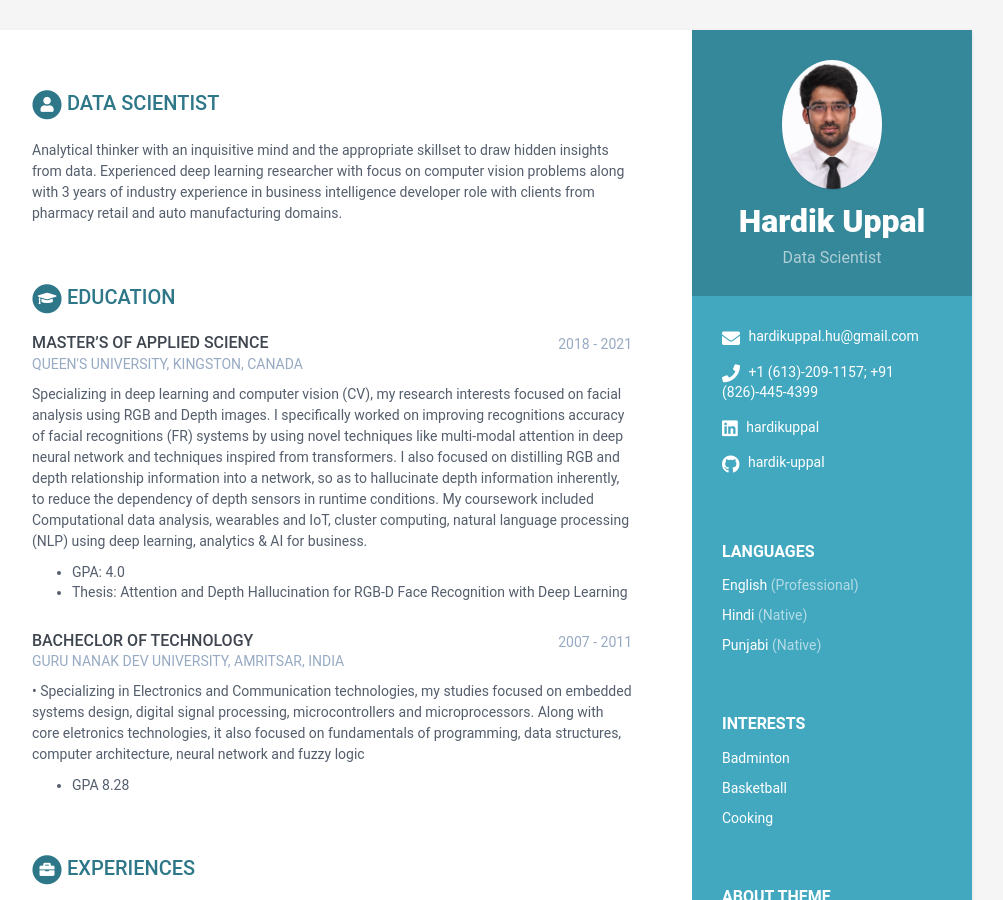
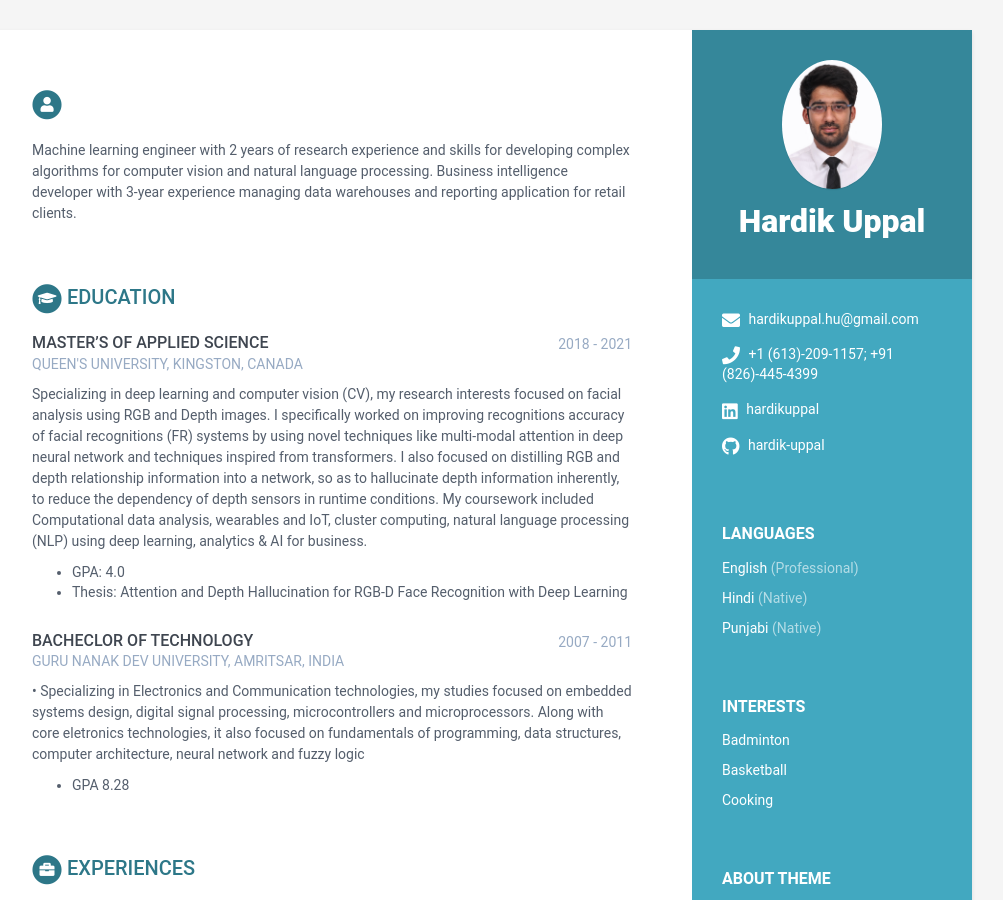
Before and after one commit to hardik-uppal/online-cv, a Jekyll site: the page built from index.html, in a window 1280 px wide and 900 px high. Shown: the whole window, without its empty margins (168-1171 px from the left). Built offline with Jekyll 4.4.1, drawn with Linux system fonts in a browser that asks for light colours.

```diff
--- a/_data/data.yml
+++ b/_data/data.yml
@@ -8,7 +8,7 @@ sidebar:
 
     # Profile information
     name: Hardik Uppal
-    tagline: Data Scientist
+#     tagline: Data Scientist
     avatar: hardik_img.jpg  #place a 100x100 picture inside /assets/images/ folder and provide the name of the file below
 
     # Sidebar links
@@ -46,11 +46,10 @@ sidebar:
         link:
 
 career-profile:
-    title: DATA SCIENTIST
+#     title: DATA SCIENTIST
     summary: |
-      Analytical thinker with an inquisitive mind and the appropriate skillset to draw hidden insights from data.
-      Experienced deep learning researcher with focus on computer vision problems along with 3 years of industry experience
-      in business intelligence developer role with clients from pharmacy retail and auto manufacturing domains.
+      Machine learning engineer with 2 years of research experience and skills for developing complex algorithms for computer vision and natural language processing.
+      Business intelligence developer with 3-year experience managing data warehouses and reporting application for retail clients.
 education:
     - degree: MASTER’S OF APPLIED SCIENCE
       university: QUEEN'S UNIVERSITY, KINGSTON, CANADA
@@ -129,12 +128,12 @@ publications:
       bibendum fringilla a eu lectus.
     papers:
       - title: TWO-LEVEL ATTENTION-BASED FUSION LEARNING FOR RGB-D FACE RECOGNITION
-        link: "#"
+        link: "https://arxiv.org/abs/2003.00168"
         authors: Hardik Uppal, Alireza Sepas-Moghaddam, Michael Greenspan, and Ali Etemad
         conference: 25th INTERNATIONAL CONFERENCE ON PATTERN RECOGNITION, 2020
 
       - title: DEPTH AS ATTENTION FOR FACE REPRESENTATION LEARNING
-        link: "#"
+        link: "https://arxiv.org/abs/2101.00652"
         authors: Hardik Uppal, Alireza Sepas-Moghaddam, Michael Greenspan, and Ali Etemad
         conference: IEEE TRANSACTIONS OF INFORMATION AND FORENSIC SECURITY, vol. 16, pp. 2461-2476, 2021
 
```
